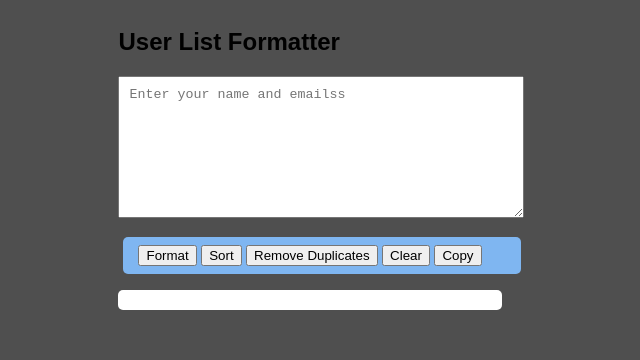
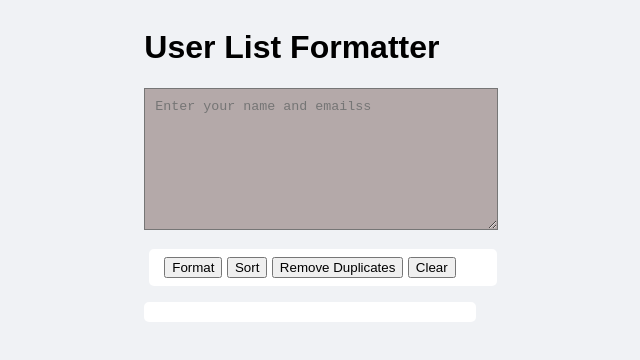
Before and after one commit to nehachintawar/User-List-Formatter, a plain HTML site: page index.html in a window 1280 px wide. Both pictures are taken after a click on the button "Format". Shown: the whole page, without its empty margins (330-970 px from the left). Drawn offline with Linux system fonts and the light colour scheme.

Commit message:
user list formatter

```diff
--- a/index.html
+++ b/index.html
@@ -9,16 +9,15 @@
 <body>
     <div class="container">
 
-        <h2>User List Formatter</h2>
+        <h1>User List Formatter</h1>
         <textarea name="user formatter" id="userInput" placeholder="Enter your name and emailss"></textarea>
 
         <div class="btns">
 
-        <button id="formatBtn">Format</button>
-        <button id="sortBtn">Sort</button>
-        <button id="removeBtn">Remove Duplicates</button>
-        <button id="clearBtn">Clear</button>
-        <button id="copyBtn">Copy</button>
+        <button id="formatBtn" onclick="formatList()">Format</button>
+        <button id="sortBtn" onclick="sortList()">Sort</button>
+        <button id="removeBtn" onclick="removeDuplicates()">Remove Duplicates</button>
+        <button id="clearBtn" onclick="clearList()">Clear</button>
         </div>
 
         <ul id="outputList"></ul>
--- a/script.js
+++ b/script.js
@@ -7,7 +7,34 @@ function formatList() {
 
     userArray = userArray.map(name => name.trim())
     .filter(name => name.length > 0)
-    .map(name =>charAt(0).toUpperCase() + name.slice(1).toLowerCase());
+    .map(name =>name.charAt(0).toUpperCase() + name.slice(1).toLowerCase());
 
     displayList();
 }
+
+function displayList() {
+    const output = document.getElementById("outputList");
+    output.innerHTML = "";
+
+    userArray.forEach((user, index) => {
+        const li = document.createElement("li");
+        li.textContent = `${index + 1}. ${user}`;
+        output.appendChild(li);
+    });
+}
+
+function sortList() {
+    userArray.sort();
+    displayList();
+}
+
+function removeDuplicates() {
+    userArray = [...new Set(userArray)];
+    displayList();
+}
+
+function clearList() {
+    document.getElementById("userInput").value = "";
+    userArray = [];
+    document.getElementById("outputList").innerHTML = "";
+}
--- a/style.css
+++ b/style.css
@@ -2,7 +2,7 @@
 
 body {
 
-    background: #4f4f4f;
+    background: #f0f2f5;
     font-family: Arial, sans-serif;
     align-content: center;
     justify-items: center;
@@ -14,26 +14,51 @@ textarea {
     height: 120px;
     margin-bottom: 10px;
     padding: 10px;
+    background: #b4a9a9;
+    border: 1px slod #ddd;
+
 }
 
 .btns {
     margin: 5px;
     padding: 8px 15px;
     border: none;
-    background: #7fb6f1;
-    color: white;
+    background:#ffffff;
+    /* color: #00bfa6; */
+
     cursor: pointer;
     border-radius: 5px;
     width: 96%;
+}
+
+#formatBtn {
+    cursor: pointer;
+    gap: 2px;
+}
+
+#sortBtn {
+    cursor: pointer;
+    gap: 2px;
+}
+
+#removeBtn {
+    cursor: pointer;
+    gap: 2px;
+}
+
+#clearBtn {
+    cursor: pointer;
     gap: 2px;
 }
 
 btns:hover{
-    background:#0056b3;
+    background:#1e90ff;
 }
 
 ul {
-    background: white;
+    background: #ffffff;
     padding: 10px;
+    color: #333333;
     border-radius: 5px;
+
 }
```
